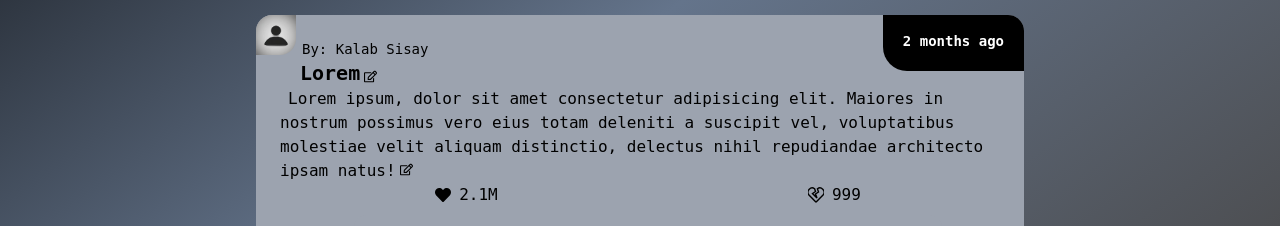
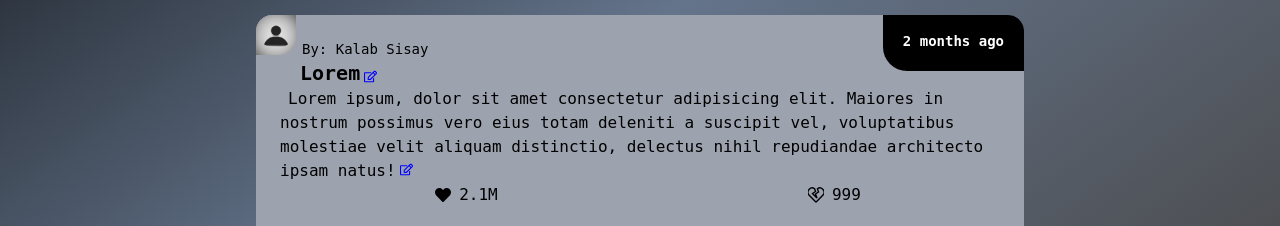
Before and after one commit to kal-aa/blog-frontend, a React (Vite) app: page / in a window 1280 px wide. Shown: the part 424-650 px from the top of the page. Built offline with nearby package versions, Linux system fonts and the light colour scheme.

Commit message:
added bright color to the edit icons in the landing page

```diff
--- a/src/components/Landing.jsx
+++ b/src/components/Landing.jsx
@@ -81,6 +81,7 @@ const Landing = () => {
                 <FaRegEdit
                   onClick={() => setEditTitlePen((prev) => !prev)}
                   size={13}
+                  color="blue"
                   className="mb-1"
                 />
               </div>
@@ -102,6 +103,7 @@ const Landing = () => {
           <FaRegEdit
             onClick={() => setEditBodyPen((prev) => !prev)}
             size={13}
+            color="blue"
             className="inline mb-1 ml-1"
           />
 
```
